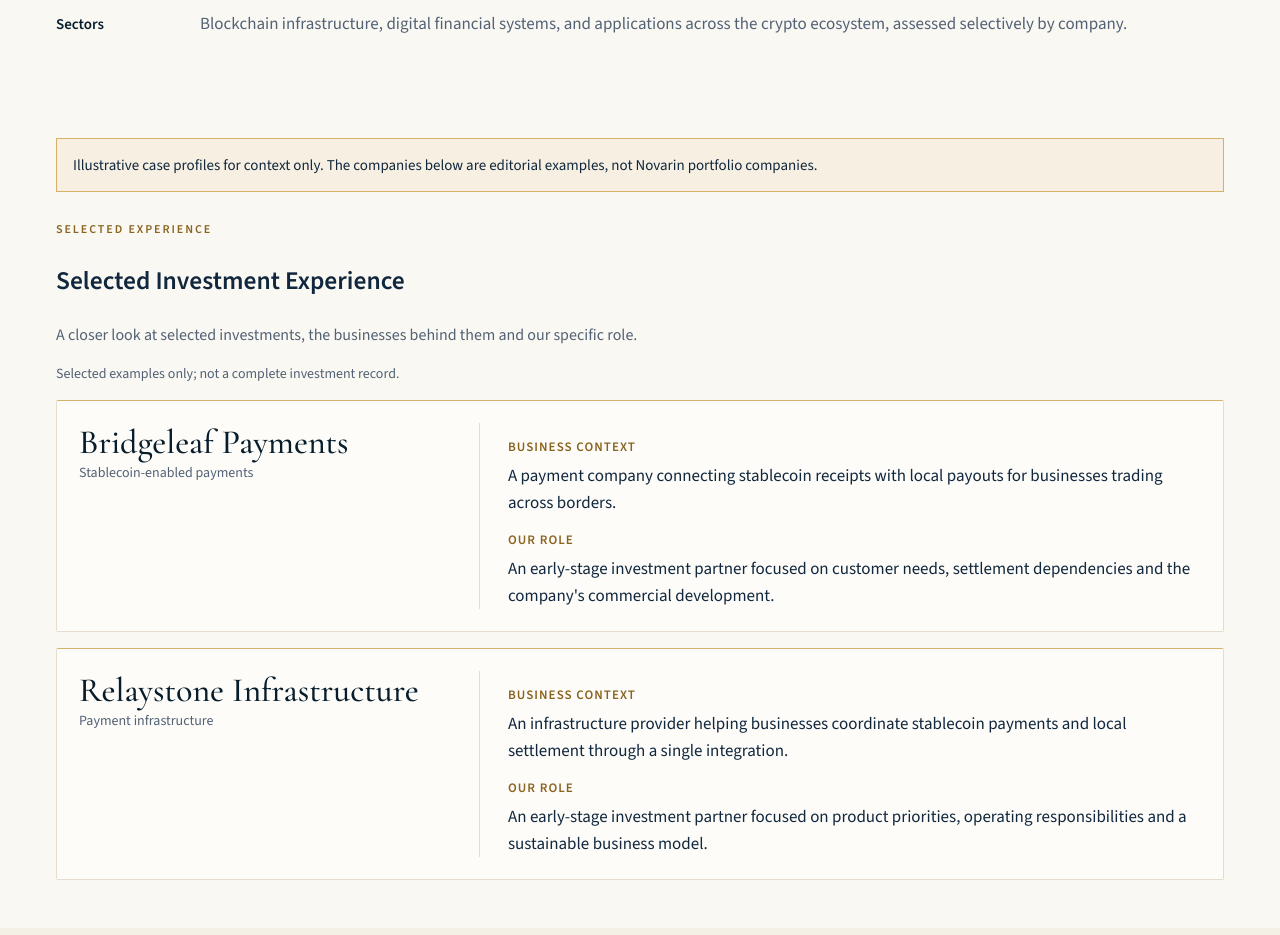
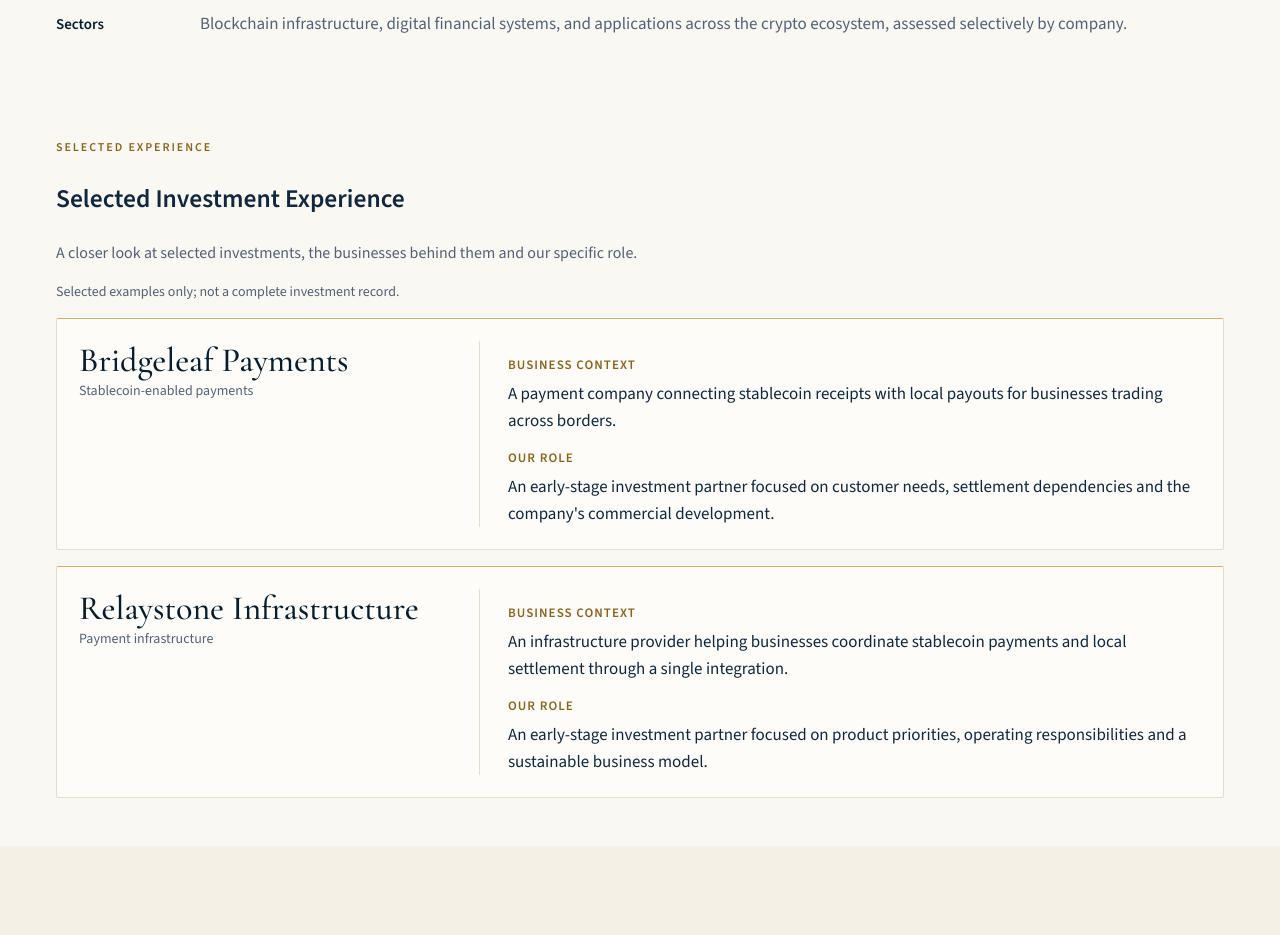
Before and after one commit to michaelarujune-ui/novarin-site, a React (Vite) app: page /about in a window 1280 px wide. Shown: the part 1380-2315 px from the top of the page. Built offline with nearby package versions, Linux system fonts and the light colour scheme.

Commit message:
production

```diff
--- a/src/components/experience/SelectedInvestmentExperience.tsx
+++ b/src/components/experience/SelectedInvestmentExperience.tsx
@@ -1,7 +1,4 @@
-import {
-  editorialInvestmentCases,
-  editorialInvestmentNotice,
-} from "../../content/selectedInvestmentCases.editorial";
+import { editorialInvestmentCases } from "../../content/selectedInvestmentCases.editorial";
 import { selectedInvestmentCases } from "../../content/selectedInvestmentCases";
 import { InvestmentCaseCard } from "./InvestmentCaseCard";
 import "./ExperienceActivity.css";
@@ -15,7 +12,6 @@
   return (
     <section className="selected-cases" id="selected-investment-experience" aria-labelledby="selected-cases-title">
       <div className="section-container">
-        {usingEditorial ? <p className="experience-review-notice">{editorialInvestmentNotice}</p> : null}
         <p className="experience-kicker">Selected experience</p>
         <h2 id="selected-cases-title">Selected Investment Experience</h2>
         <p className="experience-summary">
```
